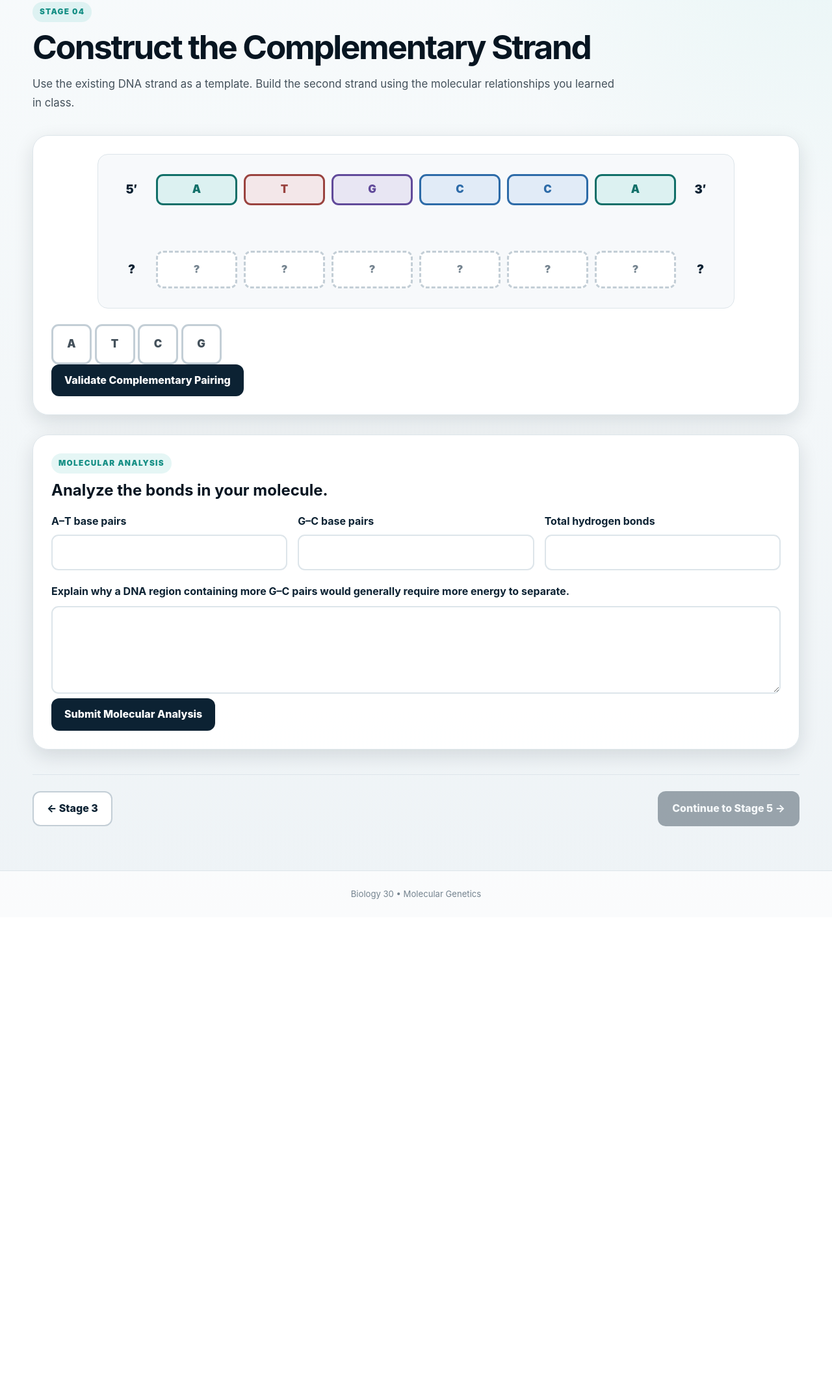
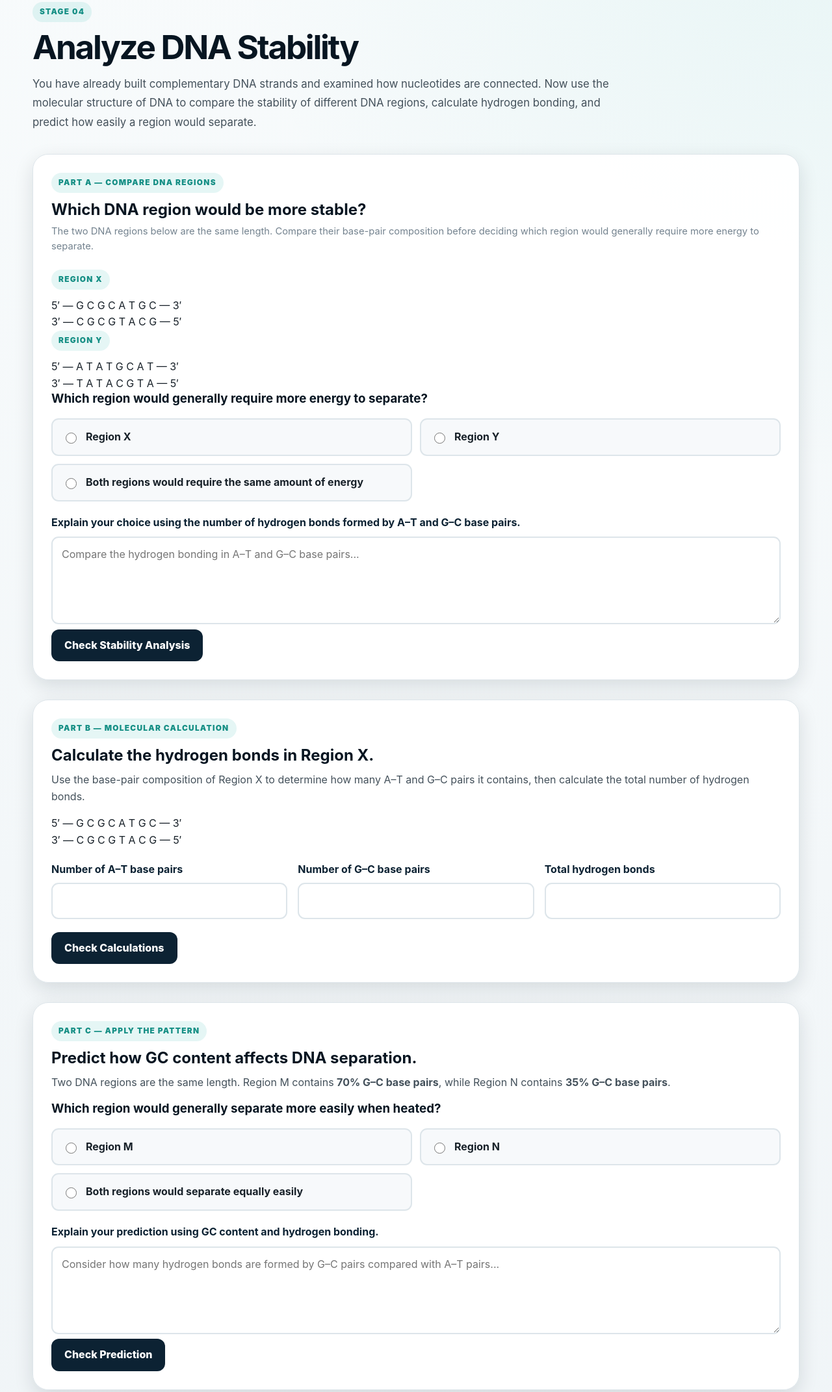
Before and after one commit to mgsaunders2002-hue/buildingDNA, a plain HTML site: page stage4.html in a window 1280 px wide. Shown: the part 198-2341 px from the top of the page at 65% size. Before the commit the page ends 1610 px from the top, so only its background shows below. Drawn offline with Linux system fonts and the light colour scheme.

Commit message:
Update stage4.html

```diff
--- a/stage4.html
+++ b/stage4.html
@@ -5,7 +5,7 @@
   <meta charset="UTF-8">
   <meta name="viewport" content="width=device-width, initial-scale=1.0">
 
-  <title>Stage 4 | Construct the Complementary Strand</title>
+  <title>Stage 4 | Analyze DNA Stability</title>
 
   <link rel="stylesheet" href="style.css">
 </head>
@@ -35,7 +35,7 @@
 
   <div class="progress-label">
     <span>Stage 4 of 6</span>
-    <strong>Construct the Complementary Strand</strong>
+    <strong>Analyze DNA Stability</strong>
   </div>
 
   <div class="progress-bar">
@@ -47,116 +47,242 @@
 
 <main class="lab-page">
 
+
+  <!-- =====================================================
+       STAGE HEADING
+       ===================================================== -->
+
   <section class="stage-heading">
 
-  <span class="stage-number">STAGE 04</span>
+    <span class="stage-number">
+      STAGE 04
+    </span>
 
-  <h1>Construct the Complementary Strand</h1>
+    <h1>
+      Analyze DNA Stability
+    </h1>
 
     <p>
-    Use the existing DNA strand as a template.
-    Build the second strand using the molecular relationships
-    you learned in class.
+      You have already built complementary DNA strands and examined
+      how nucleotides are connected. Now use the molecular structure
+      of DNA to compare the stability of different DNA regions,
+      calculate hydrogen bonding, and predict how easily a region
+      would separate.
     </p>
 
   </section>
 
 
+
+  <!-- =====================================================
+       PART A — COMPARE DNA REGIONS
+       ===================================================== -->
+
   <section class="lab-panel">
 
-  <div class="dna-ladder-workspace">
+    <div class="panel-heading">
 
+      <span class="panel-label">
+        PART A — COMPARE DNA REGIONS
+      </span>
 
-    <!-- TOP STRAND -->
+      <h2>
+        Which DNA region would be more stable?
+      </h2>
 
-    <div class="strand-row template-row">
-
-      <span class="strand-end-label">5′</span>
-
-      <span class="dna-base base-a">A</span>
-      <span class="dna-base base-t">T</span>
-      <span class="dna-base base-g">G</span>
-      <span class="dna-base base-c">C</span>
-      <span class="dna-base base-c">C</span>
-      <span class="dna-base base-a">A</span>
-
-      <span class="strand-end-label">3′</span>
+      <p>
+        The two DNA regions below are the same length.
+        Compare their base-pair composition before deciding which
+        region would generally require more energy to separate.
+      </p>
 
     </div>
 
 
-    <!-- BOND ZONES -->
 
-    <div class="bond-row">
+    <div class="stage4-region-grid">
 
-      <div class="hydrogen-bond-zone" data-position="0"></div>
-      <div class="hydrogen-bond-zone" data-position="1"></div>
-      <div class="hydrogen-bond-zone" data-position="2"></div>
-      <div class="hydrogen-bond-zone" data-position="3"></div>
-      <div class="hydrogen-bond-zone" data-position="4"></div>
-      <div class="hydrogen-bond-zone" data-position="5"></div>
+
+      <!-- REGION X -->
+
+      <article class="stage4-region-card">
+
+        <span class="model-id">
+          REGION X
+        </span>
+
+        <div class="stage4-sequence-pair">
+
+          <div>
+            5′ — G C G C A T G C — 3′
+          </div>
+
+          <div>
+            3′ — C G C G T A C G — 5′
+          </div>
+
+        </div>
+
+      </article>
+
+
+
+      <!-- REGION Y -->
+
+      <article class="stage4-region-card">
+
+        <span class="model-id">
+          REGION Y
+        </span>
+
+        <div class="stage4-sequence-pair">
+
+          <div>
+            5′ — A T A T G C A T — 3′
+          </div>
+
+          <div>
+            3′ — T A T A C G T A — 5′
+          </div>
+
+        </div>
+
+      </article>
 
     </div>
 
 
-    <!-- STUDENT STRAND -->
 
-    <div class="strand-row student-complement-row">
+    <h3>
+      Which region would generally require more energy to separate?
+    </h3>
 
-      <span class="strand-end-label pending-direction">?</span>
 
-      <button class="complement-position" data-position="0" type="button">?</button>
-      <button class="complement-position" data-position="1" type="button">?</button>
-      <button class="complement-position" data-position="2" type="button">?</button>
-      <button class="complement-position" data-position="3" type="button">?</button>
-      <button class="complement-position" data-position="4" type="button">?</button>
-      <button class="complement-position" data-position="5" type="button">?</button>
+    <div class="choice-grid">
 
-      <span class="strand-end-label pending-direction">?</span>
+      <label class="choice-card">
 
+        <input
+          type="radio"
+          name="stage4-stability-answer"
+          value="x"
+        >
+
+        <span>
+          Region X
+        </span>
+
+      </label>
+
+
+      <label class="choice-card">
+
+        <input
+          type="radio"
+          name="stage4-stability-answer"
+          value="y"
+        >
+
+        <span>
+          Region Y
+        </span>
+
+      </label>
+
+
+      <label class="choice-card">
+
+        <input
+          type="radio"
+          name="stage4-stability-answer"
+          value="same"
+        >
+
+        <span>
+          Both regions would require the same amount of energy
+        </span>
+
+      </label>
+
+    </div>
+
+
+
+    <label
+      for="stage4-stability-note"
+      class="response-label"
+    >
+      Explain your choice using the number of hydrogen bonds
+      formed by A–T and G–C base pairs.
+    </label>
+
+
+    <textarea
+      id="stage4-stability-note"
+      data-save-field="stage4StabilityNote"
+      placeholder="Compare the hydrogen bonding in A–T and G–C base pairs..."
+    ></textarea>
+
+
+    <button
+      id="check-stage4-stability"
+      class="check-button"
+      type="button"
+    >
+      Check Stability Analysis
+    </button>
+
+
+    <div
+      id="stage4-stability-feedback"
+      class="feedback-box"
+      aria-live="polite"
+    ></div>
+
+  </section>
+
+
+
+  <!-- =====================================================
+       PART B — HYDROGEN-BOND CALCULATION
+       ===================================================== -->
+
+  <section class="analysis-section">
+
+    <span class="panel-label">
+      PART B — MOLECULAR CALCULATION
+    </span>
+
+    <h2>
+      Calculate the hydrogen bonds in Region X.
+    </h2>
+
+    <p>
+      Use the base-pair composition of Region X to determine
+      how many A–T and G–C pairs it contains, then calculate
+      the total number of hydrogen bonds.
+    </p>
+
+
+    <div class="stage4-analysis-sequence">
+
+      <div>
+        5′ — G C G C A T G C — 3′
+      </div>
+
+      <div>
+        3′ — C G C G T A C G — 5′
       </div>
 
     </div>
 
 
-  <div class="base-bank">
 
-    <button type="button" class="base-bank-button base-a" data-base="A">A</button>
-    <button type="button" class="base-bank-button base-t" data-base="T">T</button>
-    <button type="button" class="base-bank-button base-c" data-base="C">C</button>
-    <button type="button" class="base-bank-button base-g" data-base="G">G</button>
-
-  </div>
-
-
-  <button
-    id="check-stage4-complement"
-    class="check-button"
-    type="button"
-  >
-    Validate Complementary Pairing
-  </button>
-
-
-  <div
-    id="stage4-feedback"
-    class="feedback-box"
-  ></div>
-
-</section>
-
-
-<section class="analysis-section">
-
-  <span class="panel-label">MOLECULAR ANALYSIS</span>
-
-  <h2>Analyze the bonds in your molecule.</h2>
-
-
-  <div class="calculation-grid">
+    <div class="calculation-grid stage4-calculation-grid">
 
       <label>
-      A–T base pairs
+        Number of A–T base pairs
+
         <input
           id="stage4-at-pairs"
           type="number"
@@ -164,8 +290,10 @@
         >
       </label>
 
+
       <label>
-      G–C base pairs
+        Number of G–C base pairs
+
         <input
           id="stage4-gc-pairs"
           type="number"
@@ -173,8 +301,10 @@
         >
       </label>
 
+
       <label>
         Total hydrogen bonds
+
         <input
           id="stage4-hydrogen-bonds"
           type="number"
@@ -185,14 +315,170 @@
     </div>
 
 
-  <label for="stage4-note" class="response-label">
-    Explain why a DNA region containing more G–C pairs
-    would generally require more energy to separate.
+    <button
+      id="check-stage4-calculations"
+      class="check-button"
+      type="button"
+    >
+      Check Calculations
+    </button>
+
+
+    <div
+      id="stage4-calculation-feedback"
+      class="feedback-box"
+      aria-live="polite"
+    ></div>
+
+  </section>
+
+
+
+  <!-- =====================================================
+       PART C — APPLY GC CONTENT
+       ===================================================== -->
+
+  <section class="analysis-section">
+
+    <span class="panel-label">
+      PART C — APPLY THE PATTERN
+    </span>
+
+    <h2>
+      Predict how GC content affects DNA separation.
+    </h2>
+
+    <p>
+      Two DNA regions are the same length.
+      Region M contains <strong>70% G–C base pairs</strong>,
+      while Region N contains <strong>35% G–C base pairs</strong>.
+    </p>
+
+
+    <h3>
+      Which region would generally separate more easily when heated?
+    </h3>
+
+
+    <div class="choice-grid">
+
+      <label class="choice-card">
+
+        <input
+          type="radio"
+          name="stage4-heating-answer"
+          value="m"
+        >
+
+        <span>
+          Region M
+        </span>
+
       </label>
+
+
+      <label class="choice-card">
+
+        <input
+          type="radio"
+          name="stage4-heating-answer"
+          value="n"
+        >
+
+        <span>
+          Region N
+        </span>
+
+      </label>
+
+
+      <label class="choice-card">
+
+        <input
+          type="radio"
+          name="stage4-heating-answer"
+          value="same"
+        >
+
+        <span>
+          Both regions would separate equally easily
+        </span>
+
+      </label>
+
+    </div>
+
+
+
+    <label
+      for="stage4-heating-note"
+      class="response-label"
+    >
+      Explain your prediction using GC content and hydrogen bonding.
+    </label>
+
+
+    <textarea
+      id="stage4-heating-note"
+      data-save-field="stage4HeatingNote"
+      placeholder="Consider how many hydrogen bonds are formed by G–C pairs compared with A–T pairs..."
+    ></textarea>
+
+
+    <button
+      id="check-stage4-heating"
+      class="check-button"
+      type="button"
+    >
+      Check Prediction
+    </button>
+
+
+    <div
+      id="stage4-heating-feedback"
+      class="feedback-box"
+      aria-live="polite"
+    ></div>
+
+  </section>
+
+
+
+  <!-- =====================================================
+       PART D — SYNTHESIS
+       ===================================================== -->
+
+  <section class="analysis-section">
+
+    <span class="panel-label">
+      PART D — STRUCTURAL SYNTHESIS
+    </span>
+
+    <h2>
+      Connect base pairing to DNA function.
+    </h2>
+
+    <p>
+      DNA must be stable enough to store genetic information,
+      but the two strands must also be able to separate when
+      the information needs to be copied.
+    </p>
+
+
+    <label
+      for="stage4-note"
+      class="response-label"
+    >
+      Explain how complementary base pairing contributes to both
+      the stability of double-stranded DNA and the ability of the
+      strands to separate when needed.
+    </label>
+
 
     <textarea
       id="stage4-note"
       data-save-field="stage4Note"
+      placeholder="Consider complementary base pairing, hydrogen bonds, and the fact that hydrogen bonds can be broken without disrupting the covalent backbone..."
     ></textarea>
 
 
@@ -201,21 +487,30 @@
       class="check-button"
       type="button"
     >
-    Submit Molecular Analysis
+      Complete Stage 4
     </button>
 
 
     <div
       id="stage4-analysis-feedback"
       class="feedback-box"
+      aria-live="polite"
     ></div>
 
   </section>
 
 
+
+  <!-- =====================================================
+       NAVIGATION
+       ===================================================== -->
+
   <nav class="stage-navigation">
 
-  <a href="stage3.html" class="nav-button back-button">
+    <a
+      href="stage3.html"
+      class="nav-button back-button"
+    >
       ← Stage 3
     </a>
 
@@ -223,6 +518,7 @@
       href="stage5.html"
       id="stage4-next"
       class="nav-button next-button locked"
+      aria-disabled="true"
     >
       Continue to Stage 5 →
     </a>
@@ -231,11 +527,14 @@
 
 </main>
 
+
 <footer>
   Biology 30 • Molecular Genetics
 </footer>
 
+
 <script src="script.js"></script>
 
 </body>
+
 </html>
```
Lines whose indentation alone changed are shown as unchanged.
